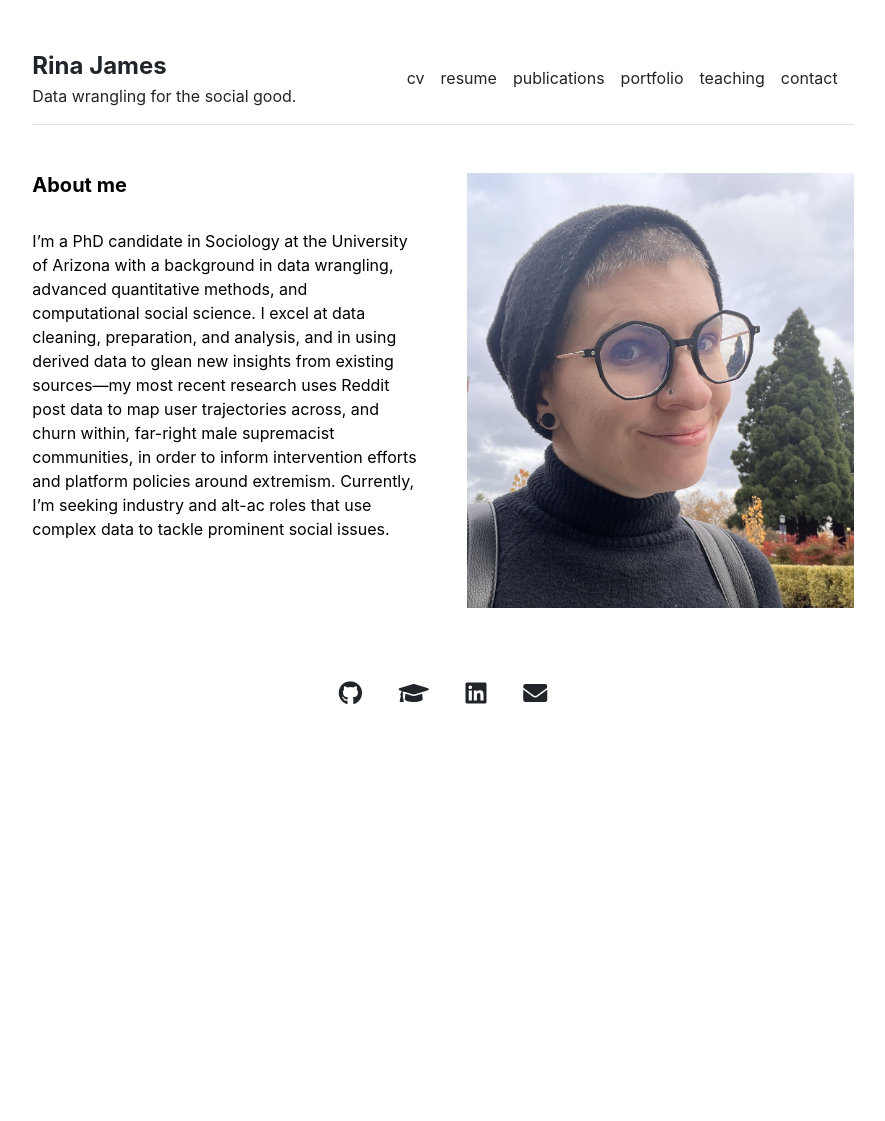
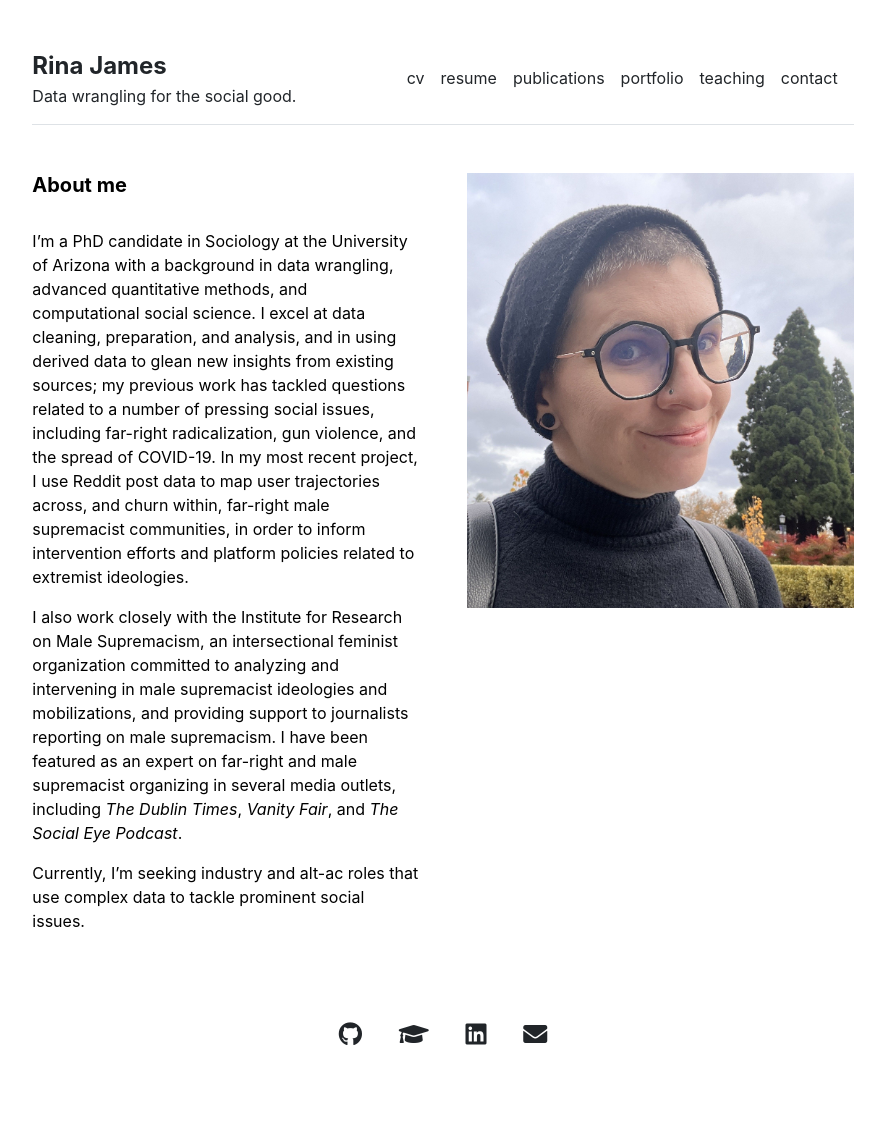
Before and after one commit to rinajames/rinajames.github.io, a Jekyll site: the page built from index.md, in a window 1280 px wide. Shown: the whole page, without its empty margins (197-1082 px from the left). Built offline with Jekyll 4.4.1, drawn with Linux system fonts in a browser that asks for light colours; before the commit the page ends 900 px from its top, so only the background shows below that.

Commit message:
Update index.md

```diff
--- a/index.md
+++ b/index.md
@@ -4,4 +4,8 @@
 ---
 &nbsp;
 &nbsp;
-I'm a PhD candidate in Sociology at the University of Arizona with a background in data wrangling, advanced quantitative methods, and computational social science. I excel at data cleaning, preparation, and analysis, and in using derived data to glean new insights from existing sources—my most recent research uses Reddit post data to map user trajectories across, and churn within, far-right male supremacist communities, in order to inform intervention efforts and platform policies around extremism. Currently, I'm seeking industry and alt-ac roles that use complex data to tackle prominent social issues.
+I'm a PhD candidate in Sociology at the University of Arizona with a background in data wrangling, advanced quantitative methods, and computational social science. I excel at data cleaning, preparation, and analysis, and in using derived data to glean new insights from existing sources; my previous work has tackled questions related to a number of pressing social issues, including far-right radicalization, gun violence, and the spread of COVID-19. In my most recent project, I use Reddit post data to map user trajectories across, and churn within, far-right male supremacist communities, in order to inform intervention efforts and platform policies related to extremist ideologies.
+
+I also work closely with the Institute for Research on Male Supremacism, an intersectional feminist organization committed to analyzing and intervening in male supremacist ideologies and mobilizations, and providing support to journalists reporting on male supremacism. I have been featured as an expert on far-right and male supremacist organizing in several media outlets, including *The Dublin Times*, *Vanity Fair*, and *The Social Eye Podcast*.
+
+Currently, I'm seeking industry and alt-ac roles that use complex data to tackle prominent social issues.
```
